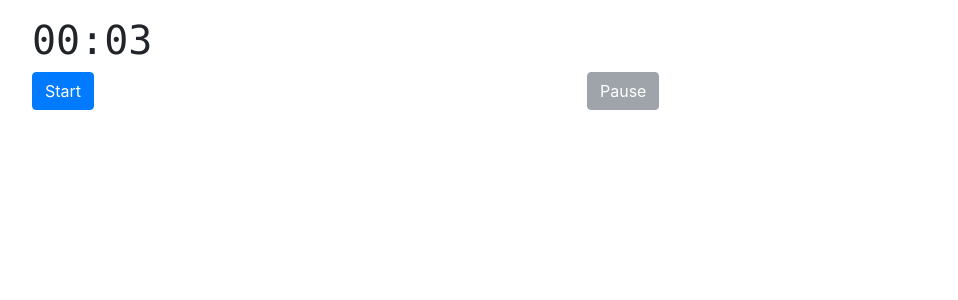
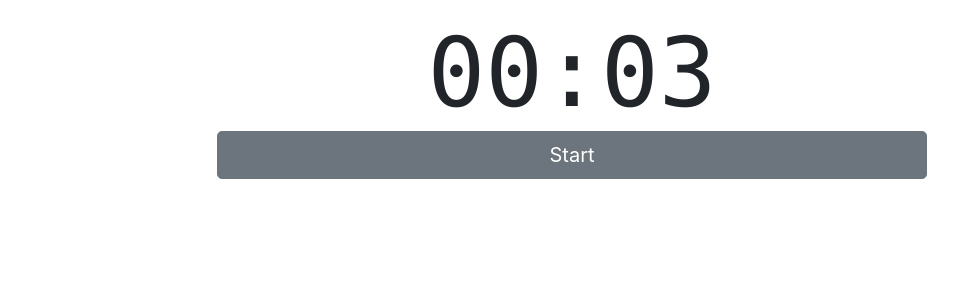
Before and after one commit to torufurukawa/tomatimer, a Next.js app: page / in a window 1280 px wide. Shown: the top 300 px of the page, without its empty margins (68-1026 px from the left). Built offline with nearby package versions, Linux system fonts and the light colour scheme.

Commit message:
Modify UI

```diff
--- a/pages/index.js
+++ b/pages/index.js
@@ -22,8 +22,6 @@ export default class Page extends React.Component {
   }
 
   render() {
-    const startable = this.state.timerIs != 'running'
-    const pausable = this.state.timerIs == 'running'
     let Content
     if (this.state.isSetting) {
       Content = <Settings
@@ -32,8 +30,8 @@ export default class Page extends React.Component {
         onCancel={() => { this.setState({ isSetting: false }) }} />
     } else {
       Content = <Display
+        timerIs={this.state.timerIs}
         remaining={this.state.remaining}
-        startable={startable} pausable={pausable}
         onStart={this.onStart} onPause={this.onPause}
         onSetting={() => { this.setState({ isSetting: true }) }} />
     }
@@ -91,27 +89,34 @@ export default class Page extends React.Component {
   }
 }
 
-function Display({ remaining, startable, pausable, onStart, onPause,
-  onSetting }) {
+function Display({ remaining, onStart, onPause, onSetting, timerIs }) {
+  const onClockClick = (timerIs == 'running') ? () => { } : onSetting
+
+  let onButtonClick
+  let buttonLabel
+  if (timerIs == 'stopped') {
+    onButtonClick = onStart
+    buttonLabel = 'Start'
+  } else if (timerIs == 'running') {
+    onButtonClick = onPause
+    buttonLabel = 'Pause'
+  } else if (timerIs == 'paused') {
+    onButtonClick = onStart
+    buttonLabel = 'Resume'
+  }
+
   return (
     <Container fluid style={{ marginTop: '1rem' }}>
       <Row>
         <Col>
-          <DurationClock duration={remaining} onClick={onSetting} />
+          <DurationClock duration={remaining} onClick={onClockClick} />
         </Col>
       </Row>
       <Row>
-        <Col>
-          <Button variant="primary" disabled={!startable}
-            onClick={onStart}>
-            Start
-        </Button>
-        </Col>
-        <Col>
-          <Button variant="secondary" disabled={!pausable}
-            onClick={onPause}>
-            Pause
-        </Button>
+        <Col xs={{ offset: 2, span: 8 }}>
+          <Button block size="lg" variant="secondary" onClick={onButtonClick}>
+            {buttonLabel}
+          </Button>
         </Col>
       </Row>
     </Container>
@@ -122,7 +127,7 @@ function DurationClock({ duration, onClick }) {
   const min = duration.minutes().toString().padStart(2, '0')
   const sec = duration.seconds().toString().padStart(2, '0')
   return (
-    <div className="h1 text-monospace" onClick={onClick}>
+    <div className="display-1 text-monospace text-center" onClick={onClick}>
       {min}:{sec}
     </div>
   )
```
